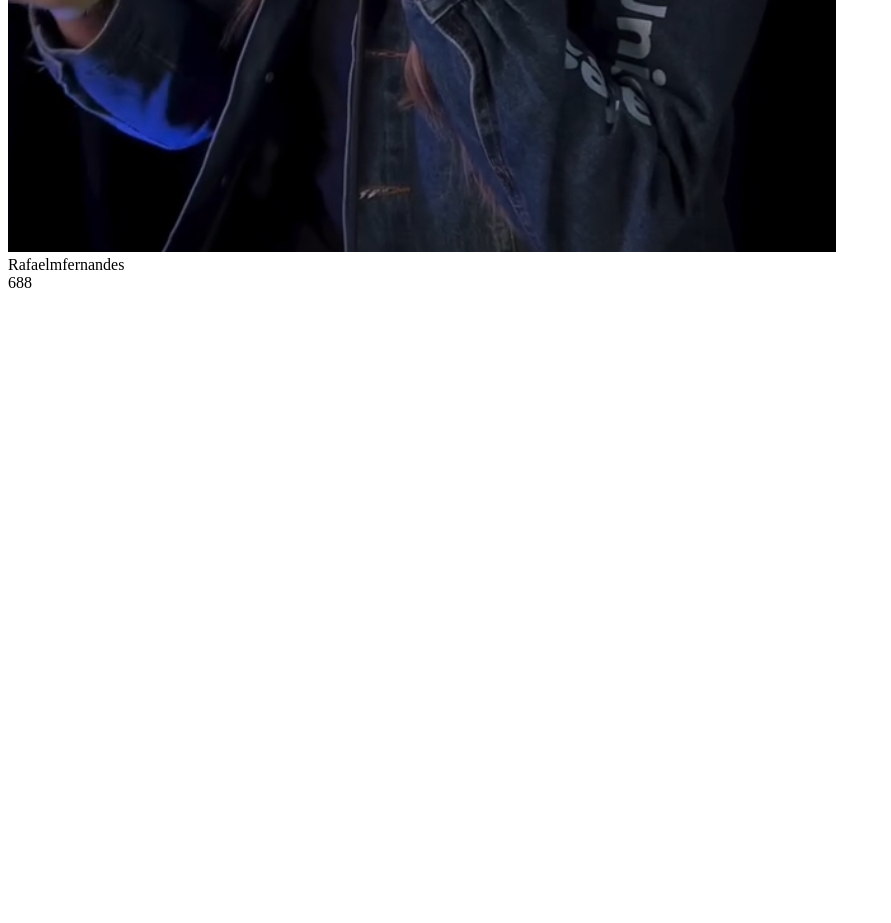
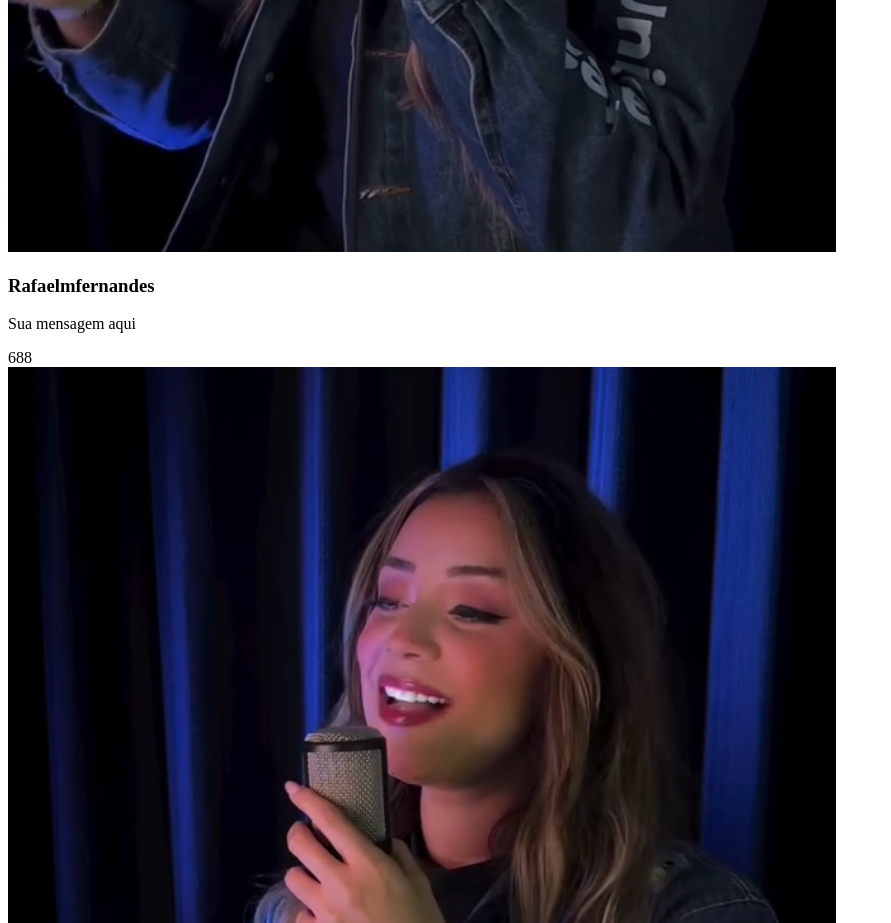
Before and after one commit to rafaelmfernandes/meu-site, a plain HTML site: page pg-mensagens.html in a window 1280 px wide. Shown: the part 957-1880 px from the top of the page, without its empty margins (0-891 px from the left). Before the commit the page ends 1257 px from the top, so only its background shows below. Drawn offline with Linux system fonts and the light colour scheme.

Commit message:
pg de mensagens

```diff
--- a/css-phone/pg-mensagens.css
+++ b/css-phone/pg-mensagens.css
@@ -57,7 +57,7 @@ header > nav > .bt-chat {
 /*-------- CORPO ----------*/
 main {
     width: 100vw;
-    margin-top: 60px;
+    margin-top: 50px;
 }
 main > #container-msg {
     width: 100vw;
@@ -76,6 +76,7 @@ main > #container-msg > input {
     border-radius: 5px;
 
 }
+
 main > #container-msg > article {
     width: 100vw;
     padding: 10px;
@@ -86,7 +87,6 @@ main > #container-msg > article {
     align-items: center;
 
     border-top: 1px solid #e1e1e1;
-    border-bottom: 1px solid #e1e1e1;
 }
 main > #container-msg > article > img {
     margin: 0px;
@@ -97,3 +97,32 @@ main > #container-msg > article > img {
 
     border-radius: 40px;
 }
+
+main > #container-msg > article > aside {
+    margin: 0px;
+    margin-left: 10px;
+
+    display: flex;
+    flex-flow: column nowrap;
+    justify-content: flex-start;
+    align-items: flex-start;
+}
+main > #container-msg > article > aside > h3 {
+    font-size: 15px;
+    margin: 0px;
+
+}
+main > #container-msg > article > aside > p {
+    font-size: 15px;
+    margin: 0px;
+}
+
+main > #container-msg > article > abbr {
+    display: flex;
+    flex-flow: column nowrap;
+    justify-content: flex-start;
+    align-items: flex-end;
+
+    font-size: 13px;
+    margin-right: 0px;
+}
--- a/pg-mensagens.html
+++ b/pg-mensagens.html
@@ -22,7 +22,19 @@
 
             <article>
                 <img src="imagens-de-fundo/img-eshter.jpg">
-                <aside>Rafaelmfernandes</aside>
+                <aside>
+                    <h3>Rafaelmfernandes</h3>
+                    <p>Sua mensagem aqui</p>
+                    </aside>
+                <abbr>688</abbr>
+            </article>
+
+            <article>
+                <img src="imagens-de-fundo/img-eshter.jpg">
+                <aside>
+                    <h3>Rafaelmfernandes</h3>
+                    <p>Sua mensagem aqui</p>
+                    </aside>
                 <abbr>688</abbr>
             </article>
         </section>
```
